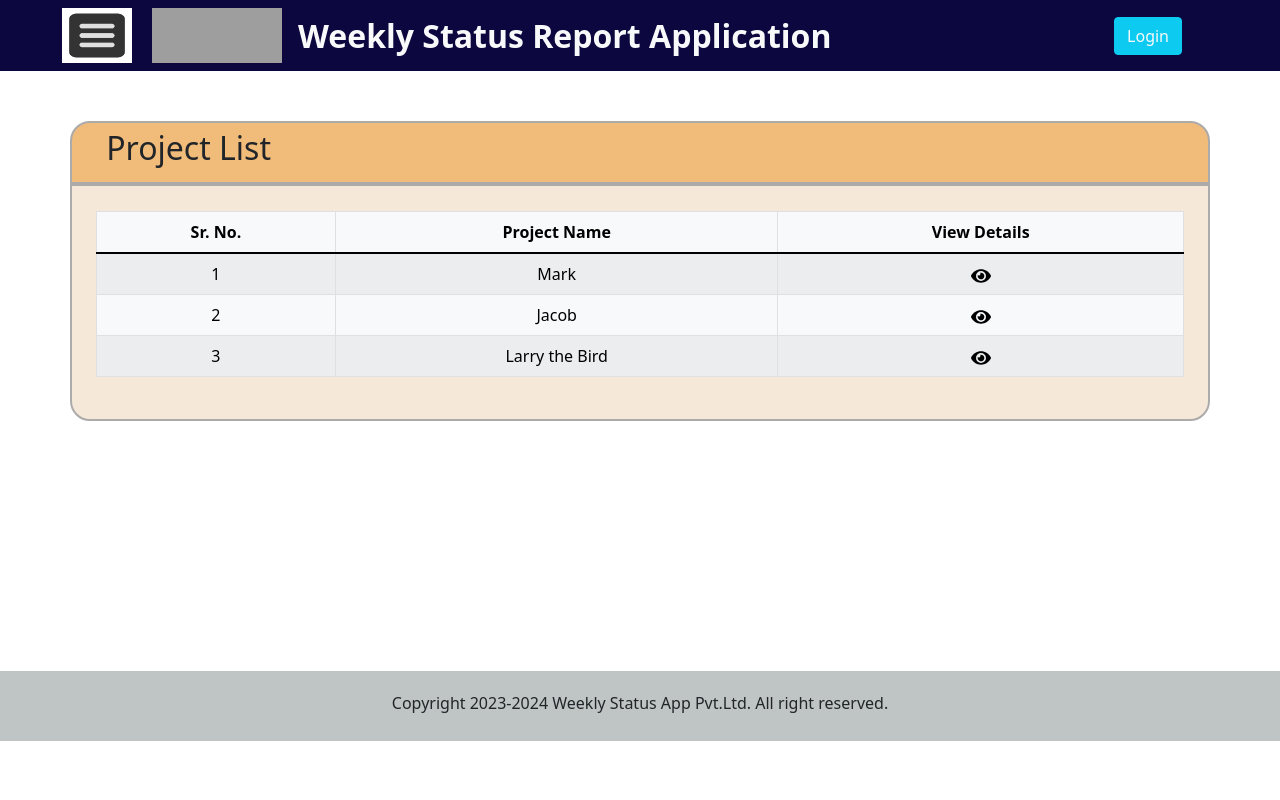
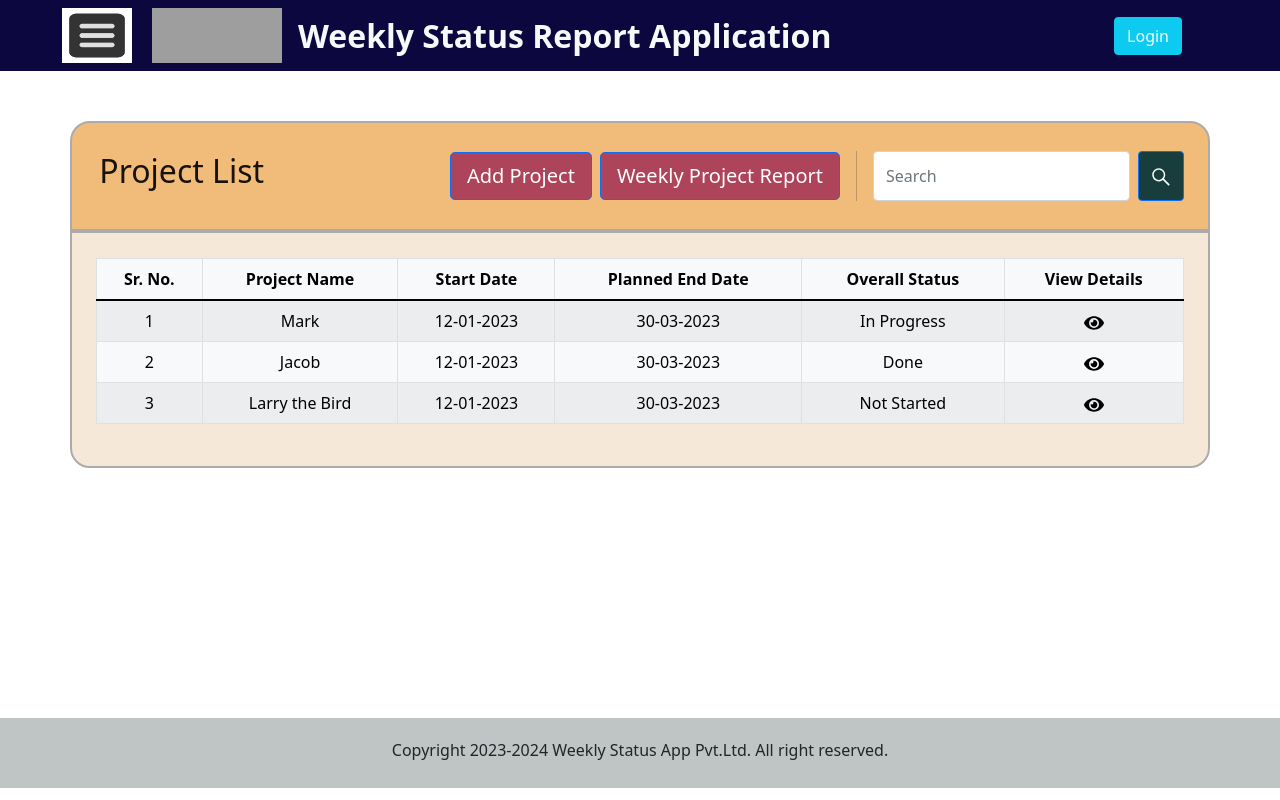
Before and after one commit to DarshanS001/weekly-project-status-frontend, a React (Create React App) app: page /AdminHome in a window 1280 px wide. Built offline with nearby package versions, Linux system fonts and the light colour scheme; grey boxes are pictures that could not be loaded.

Commit message:
Modified Home page and sign up page

```diff
--- a/src/App.js
+++ b/src/App.js
@@ -1,5 +1,6 @@
 import './App.css';
 
+// import Dashboard from './components/dashboard/Dashboard';
 import Dashboard from './components/dashboard/Dashboard';
 
 function App() {
--- a/src/components/Admin/Home.css
+++ b/src/components/Admin/Home.css
@@ -2,12 +2,19 @@
     width: 80%;
     height: 40%;
     border: 2px solid rgb(173, 170, 170);
-    padding: 0.5%;
+    /* padding: 0.5%; */
     margin-top: 2%;
     /* margin-left: 2%; */
     background-color: rgb(241, 187, 122);
     border-radius: 20px 20px 0px 0px;
     text-align: left;
+    /* display: flex; */
+}
+
+.search-bar{
+    width: 20%;
+    height: 40%;
+    border-radius: 2px solid black;
 }
 
 .MainContainer{
--- a/src/components/Admin/Home.js
+++ b/src/components/Admin/Home.js
@@ -1,25 +1,70 @@
 import React from "react";
-import './Home.css'
+import "./Home.css";
 import Table from "react-bootstrap/Table";
 import Container from "react-bootstrap/Container";
-import { FaEye } from "react-icons/fa";
+import { FaEye, FaSistrix } from "react-icons/fa";
 import Heading from "../Heading";
+
+import Form from "react-bootstrap/Form";
+import Button from "react-bootstrap/Button";
+
+import Nav from "react-bootstrap/Nav";
+import Navbar from "react-bootstrap/Navbar";
+import NavDropdown from "react-bootstrap/NavDropdown";
 
 const Home = () => {
   return (
     <>
+      <Container className="Heading">
+        <Navbar expand="lg">
+          <Container fluid>
+            <Navbar.Brand>
+              <Heading Heading="Project List" />
+            </Navbar.Brand>
+            <Navbar.Toggle aria-controls="navbarScroll" />
+            <Navbar.Collapse id="naFaSistrixvbarScroll">
 
-      <Container className="Heading">
-      <Heading Heading="Project List"/>
+              <Navbar.Collapse className="justify-content-end">
+                <Navbar.Brand className="text-light">
+                  <Button style={{backgroundColor:"#AE445A"}} size="lg" className="my-3">
+                    Add Project
+                  </Button>
+                  <Button style={{backgroundColor:"#AE445A"}} size="lg" className="ms-2">
+                    Weekly Project Report
+                  </Button>
+                </Navbar.Brand>
+              </Navbar.Collapse>
+
+              <Form className="d-flex ms-auto">
+                <div class="d-flex me-3" style={{ height: "50px" }}>
+                  <div class="vr"></div>
+                </div>
+
+                <Form.Control
+                  type="search"
+                  placeholder="Search"
+                  className="me-2"
+                  aria-label="Search"
+                  // size="lg"
+                />
+                <Button style={{backgroundColor:"#183D3D"}}><FaSistrix style={{ fontSize: "20px" }}/></Button>
+              </Form>
+            </Navbar.Collapse>
+          </Container>
+        </Navbar>
       </Container>
 
       <Container className="MainContainer">
+
         <Container>
           <Table striped bordered hover variant="light">
             <thead>
               <tr>
                 <th>Sr. No.</th>
                 <th>Project Name</th>
+                <th>Start Date</th>
+                <th>Planned End Date</th>
+                <th>Overall Status</th>
                 <th>View Details</th>
               </tr>
             </thead>
@@ -27,6 +72,9 @@ const Home = () => {
               <tr>
                 <td>1</td>
                 <td>Mark</td>
+                <td>12-01-2023</td>
+                <td>30-03-2023</td>
+                <td>In Progress</td>
                 <td>
                   <FaEye style={{ fontSize: "20px" }} />
                 </td>
@@ -34,6 +82,9 @@ const Home = () => {
               <tr>
                 <td>2</td>
                 <td>Jacob</td>
+                <td>12-01-2023</td>
+                <td>30-03-2023</td>
+                <td>Done</td>
                 <td>
                   <FaEye style={{ fontSize: "20px" }} />
                 </td>
@@ -41,6 +92,9 @@ const Home = () => {
               <tr>
                 <td>3</td>
                 <td>Larry the Bird</td>
+                <td>12-01-2023</td>
+                <td>30-03-2023</td>
+                <td>Not Started</td>
                 <td>
                   <FaEye style={{ fontSize: "20px" }} />
                 </td>
--- a/src/components/Login/LoginPage.css
+++ b/src/components/Login/LoginPage.css
@@ -1,11 +1,13 @@
 .Login{
-    width: 25%;
-    background-color:#9EDDFF;
-    padding: 1%;
+    width: 28%;
+    height: 23rem;
+    background-color: whitesmoke;
+    /* padding: 1%; */
     margin-left: 30rem;
     text-align: center;
     border-radius: 10px;
-
+    margin-top: 5%;
+    box-shadow: rgba(50, 50, 93, 0.25) 0px 13px 27px -5px, rgba(0, 0, 0, 0.3) 0px 8px 16px -8px;
     @media only screen and (max-width: 600px) {
         /* For mobile phones: */
         margin-left: 20rem;
@@ -21,3 +23,18 @@
         margin-left: 10rem;
       }
 }
+
+.heading{
+    background-color:#A2678A;
+    padding: 1%;
+    border-radius: 10px 10px 0px 0px;
+    color: white;
+}
+
+.form{
+  width: 20rem;
+  height: 100%;
+  margin-top: 2%;
+  padding: 5%;
+
+}
--- a/src/components/Login/LoginPage.js
+++ b/src/components/Login/LoginPage.js
@@ -1,6 +1,8 @@
 import React, { useState } from "react";
 import Form from "react-bootstrap/Form";
 import Button from "react-bootstrap/Button";
+import Container from "react-bootstrap/Container";
+import Nav from "react-bootstrap/Nav";
 import "./LoginPage.css";
 
 const LoginPage = () => {
@@ -8,66 +10,56 @@ const LoginPage = () => {
   const [password, setPassword] = useState("");
 
   function validateForm() {
-
     return email.length > 0 && password.length > 0;
-
   }
 
   function handleSubmit(event) {
-
     event.preventDefault();
-
   }
 
   return (
     <div className="Login">
+      <Container className="heading">
+        <h2>Sign In</h2>
+      </Container>
 
+      <Container className="form">
         <Form onSubmit={handleSubmit}>
-
+          <Container>
             <Form.Group size="lg" controlId="email">
-
               <Form.Label>Email</Form.Label>
-
               <Form.Control
-
                 autoFocus
-
                 type="email"
-
                 value={email}
-
                 onChange={(e) => setEmail(e.target.value)}
-
               />
-
             </Form.Group>
 
             <Form.Group size="lg" controlId="password">
-
               <Form.Label className="mt-3">Password</Form.Label>
 
               <Form.Control
-
                 type="password"
-
                 value={password}
-
                 onChange={(e) => setPassword(e.target.value)}
-
               />
-
             </Form.Group>
 
-        <Button className="mt-3" variant="success" block size="lg" type="submit" disabled={!validateForm()}>
-
-          Login
-
+            <div className="d-grid gap-1 mt-4">
+            <Button style={{backgroundColor:"#A2678A"}}
+                    size="lg"
+                    type="submit"
+                    disabled={!validateForm()}>
+                  Sign In
             </Button>
+          </div>
+          </Container>
 
         </Form>
+      </Container>
+    </div>
+  );
+};
 
-    </div>
-  )
-}
-
-export default LoginPage
+export default LoginPage;
```
Lines whose indentation alone changed are shown as unchanged.
